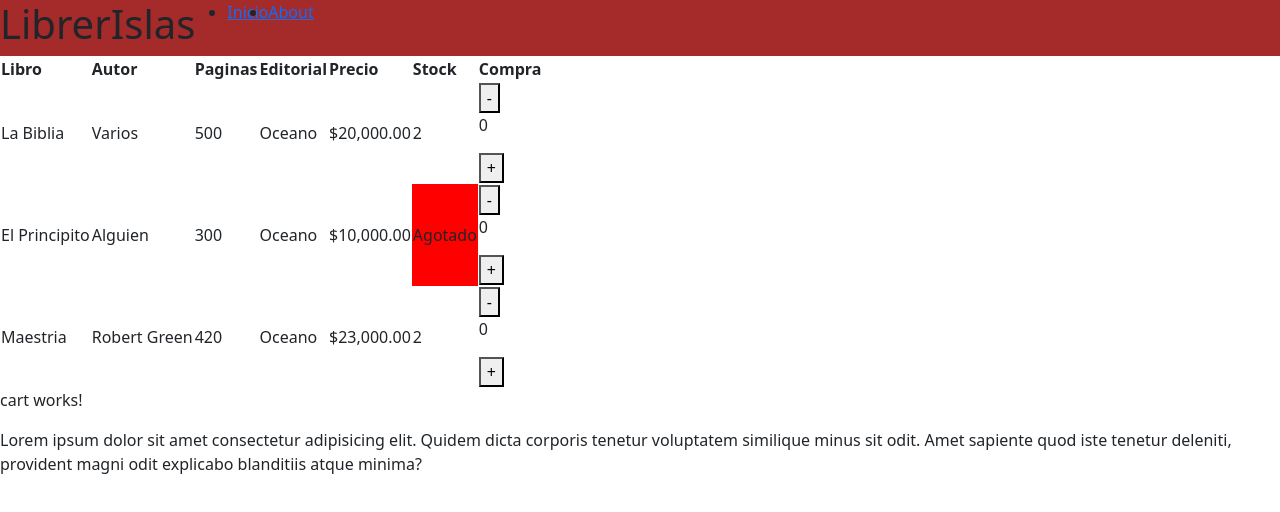
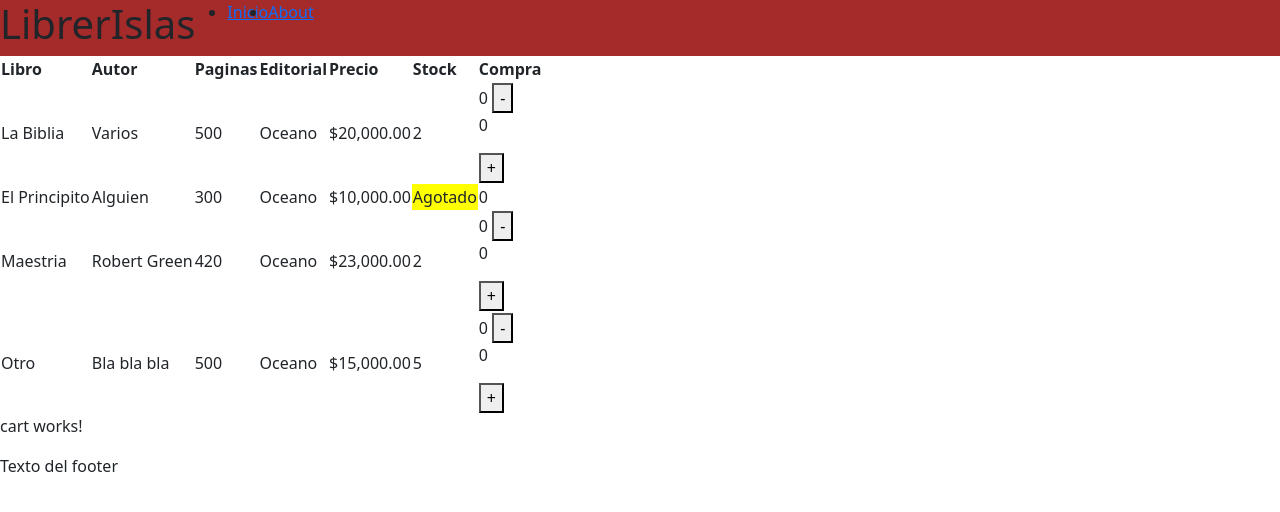
Before and after one commit to IsPe123/LibrerIslas, an Angular app: page /librerislas-index in a window 1280 px wide. Shown: the top 512 px of the page. Built offline with nearby package versions, Linux system fonts and the light colour scheme.

Commit message:
Clase 6 finalizada, sin errores

```diff
--- a/src/app/app.component.html
+++ b/src/app/app.component.html
@@ -9,5 +9,5 @@
   <router-outlet></router-outlet>
 </main>
 <footer>
-  <p>Lorem ipsum dolor sit amet consectetur adipisicing elit. Quidem dicta corporis tenetur voluptatem similique minus sit odit. Amet sapiente quod iste tenetur deleniti, provident magni odit explicabo blanditiis atque minima?</p>
+  <p>Texto del footer</p>
 </footer>
--- a/src/app/app.module.ts
+++ b/src/app/app.module.ts
@@ -9,6 +9,7 @@ import { FormsModule } from '@angular/forms';
 import { LibrerislasAboutComponent } from './librerislas-about/librerislas-about.component';
 import { CartComponent } from './cart/cart.component';
 import { LibrerislasIndexComponent } from './librerislas-index/librerislas-index.component';
+import { InputIntegerComponent } from './input-integer/input-integer.component';
 
 @NgModule({
   declarations: [
@@ -16,7 +17,8 @@ import { LibrerislasIndexComponent } from './librerislas-index/librerislas-index
     BookListComponent,
     LibrerislasAboutComponent,
     CartComponent,
-    LibrerislasIndexComponent
+    LibrerislasIndexComponent,
+    InputIntegerComponent
   ],
   imports: [
     BrowserModule,
--- a/src/app/book-list/book-list.component.html
+++ b/src/app/book-list/book-list.component.html
@@ -18,15 +18,15 @@
                 <td>{{book.paginas}}</td>
                 <td>{{book.editorial}}</td>
                 <td>{{book.precio | currency}}</td>
-                @if (book.stock > 0) {
+                @if (book.stock) {
                     <td>{{book.stock}}</td>
                 } @else {
                     <td class="agotado">Agotado</td>
                 }
-                <td>
-                    <button (click)="downQuantity(book)">-</button>
-                    <p>{{book.quantity}}</p>
-                    <button (click)="upQuantity(book)">+</button>
+                <td>{{book.quantity}}
+                    @if (book.stock) {
+                        <app-input-integer [(quantity)]="book.quantity" [stock]="book.stock"></app-input-integer>
+                    }
                 </td>
             </tr>
         } @empty {
--- a/src/app/book-list/book-list.component.scss
+++ b/src/app/book-list/book-list.component.scss
@@ -1,3 +1,3 @@
 .agotado {
-    background-color: red;
+    background-color: yellow;
 }
--- a/src/app/book-list/book-list.component.ts
+++ b/src/app/book-list/book-list.component.ts
@@ -37,19 +37,17 @@ export class BookListComponent {
       stock: 2,
       id: 3,
       quantity: 0,
+    },
+    {
+      libro: 'Otro',
+      autor: 'Bla bla bla',
+      paginas: 500,
+      editorial: 'Oceano',
+      precio: 15000,
+      stock: 5,
+      id: 4,
+      quantity: 0,
     }
   ];
 
-  upQuantity(book: Book):void {
-    if (book.quantity < book.stock) {
-      book.quantity++;
-    }
-  }
-
-  downQuantity(book: Book):void {
-    if (book.quantity > 0) {
-      book.quantity--;
-    }
-  }
-
 }
--- /dev/null
+++ b/src/app/input-integer/input-integer.component.html
@@ -0,0 +1,3 @@
+<button (click)="downQuantity()">-</button>
+<p>{{quantity}}</p>
+<button (click)="upQuantity()">+</button>
--- /dev/null
+++ b/src/app/input-integer/input-integer.component.ts
@@ -0,0 +1,27 @@
+import { Component, Input, Output, EventEmitter } from '@angular/core';
+
+@Component({
+  selector: 'app-input-integer',
+  templateUrl: './input-integer.component.html',
+  styleUrl: './input-integer.component.scss'
+})
+export class InputIntegerComponent {
+
+  @Input() quantity: number = 0;
+  @Input() stock: number = 0;
+  @Output() quantityChange: EventEmitter<number> = new EventEmitter<number>();
+
+  upQuantity():void {
+    if (this.quantity < this.stock) {
+      this.quantity++;
+      this.quantityChange.emit(this.quantity);
+    }
+  }
+
+  downQuantity():void {
+    if (this.quantity > 0) {
+      this.quantity--;
+      this.quantityChange.emit(this.quantity);
+    }
+  }
+}
```
Also changed, not shown: src/app/input-integer/input-integer.component.scss (added), 1 other file (tests, documents, lock files or other folders).
